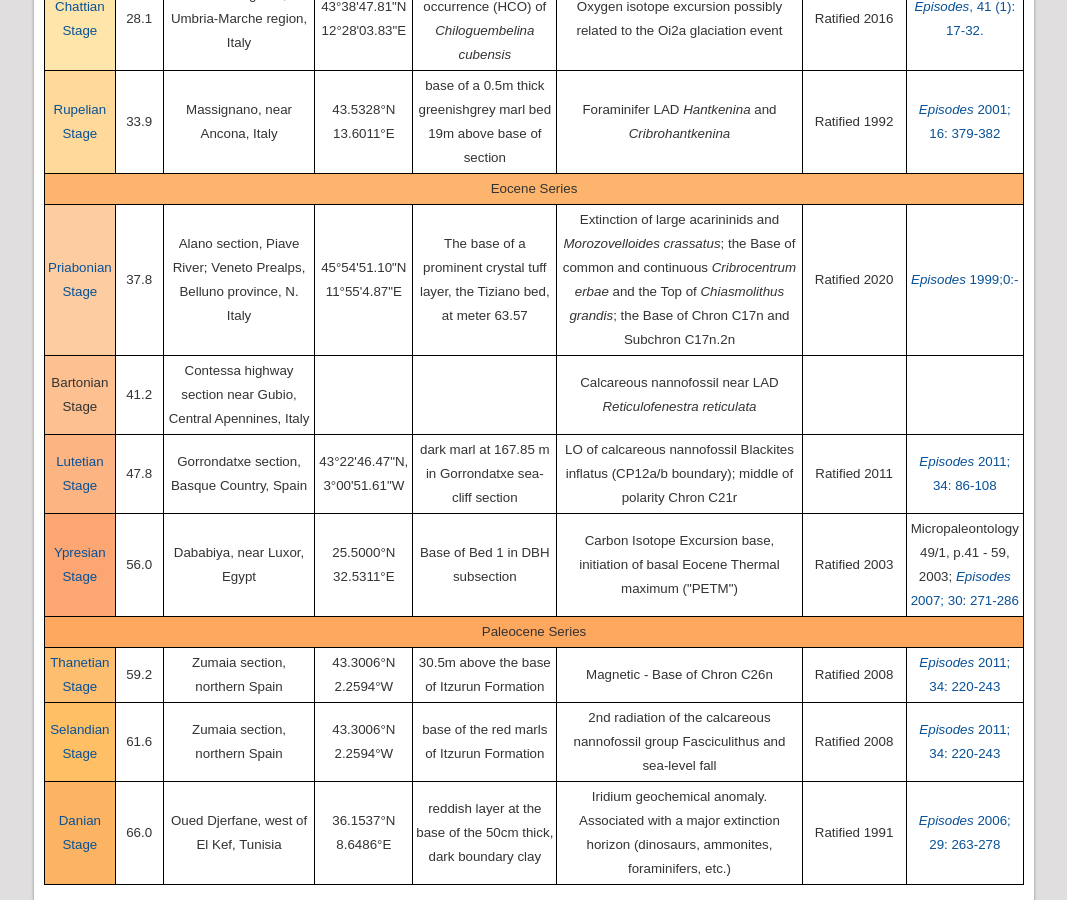
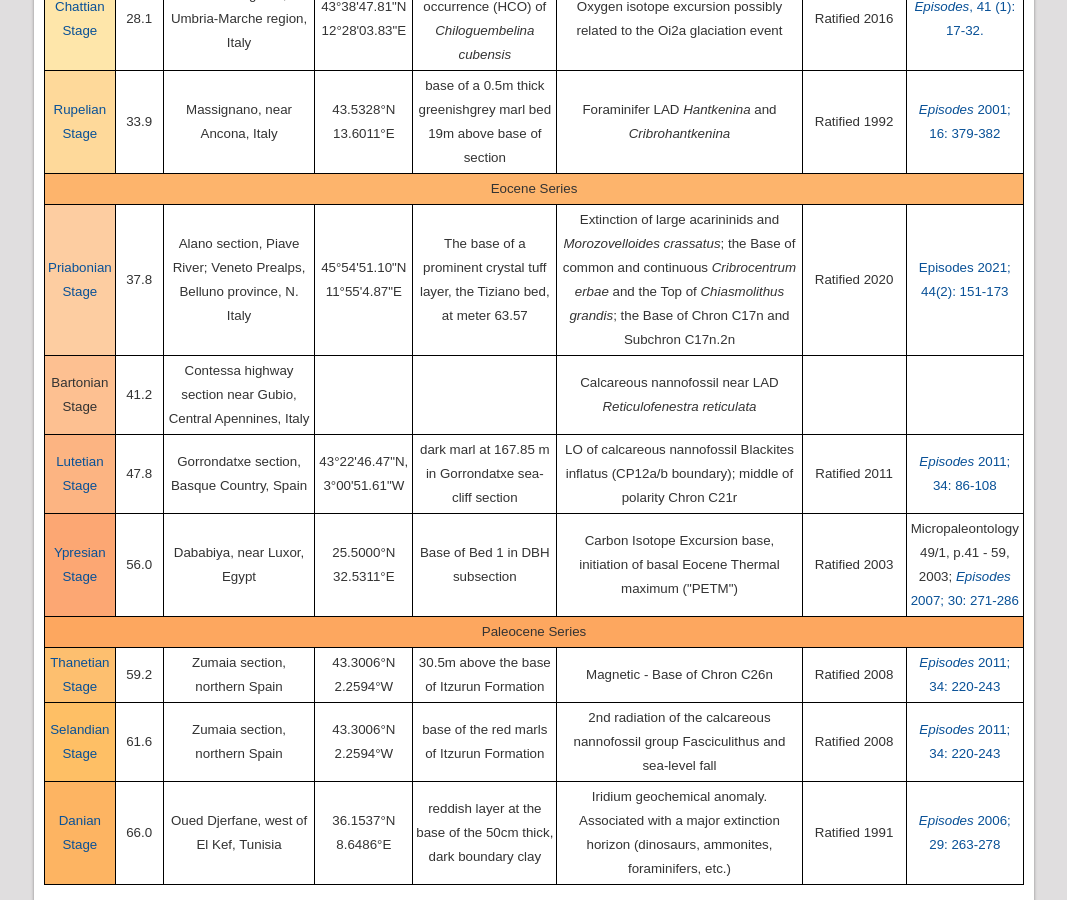
Before and after one commit to i-c-stratigraphy/gssps, a Jekyll site: the page built from pages/index.md, in a window 1280 px wide and 900 px high, scrolled down 4103 px. Shown: the whole window, without its empty margins (106-1173 px from the left). Built offline with Jekyll 4.4.1, drawn with Linux system fonts in a browser that asks for light colours; some of the changed text lies outside the part shown.

Commit message:
updated links for Hauterivian & Priabonian Episodes articles

```diff
--- a/_layouts/table.html
+++ b/_layouts/table.html
@@ -853,7 +853,7 @@
                         Ratified 2020
                     </td>
                     <td>
-                        <a href="https://doi.org/10.18814/epiiugs/2020/020074"><em>Episodes</em> 1999;0:-</a>
+                        <a href="https://doi.org/10.18814/epiiugs/2020/020074">Episodes 2021; 44(2): 151-173</a>
                     </td>
                 </tr>
                 <tr>
@@ -1329,7 +1329,7 @@
                         Ratified 2019
                     </td>
                     <td>
-                        <a href="http://www.episodes.org/journal/view.html?uid=2175&amp;vmd=Full">Episodes, 2020 in press</a>
+                        <a href="https://doi.org/10.18814/epiiugs/2020/020072">Episodes 2021; 44(2): 129-150</a>
                     </td>
                 </tr>
                 <tr>
```
